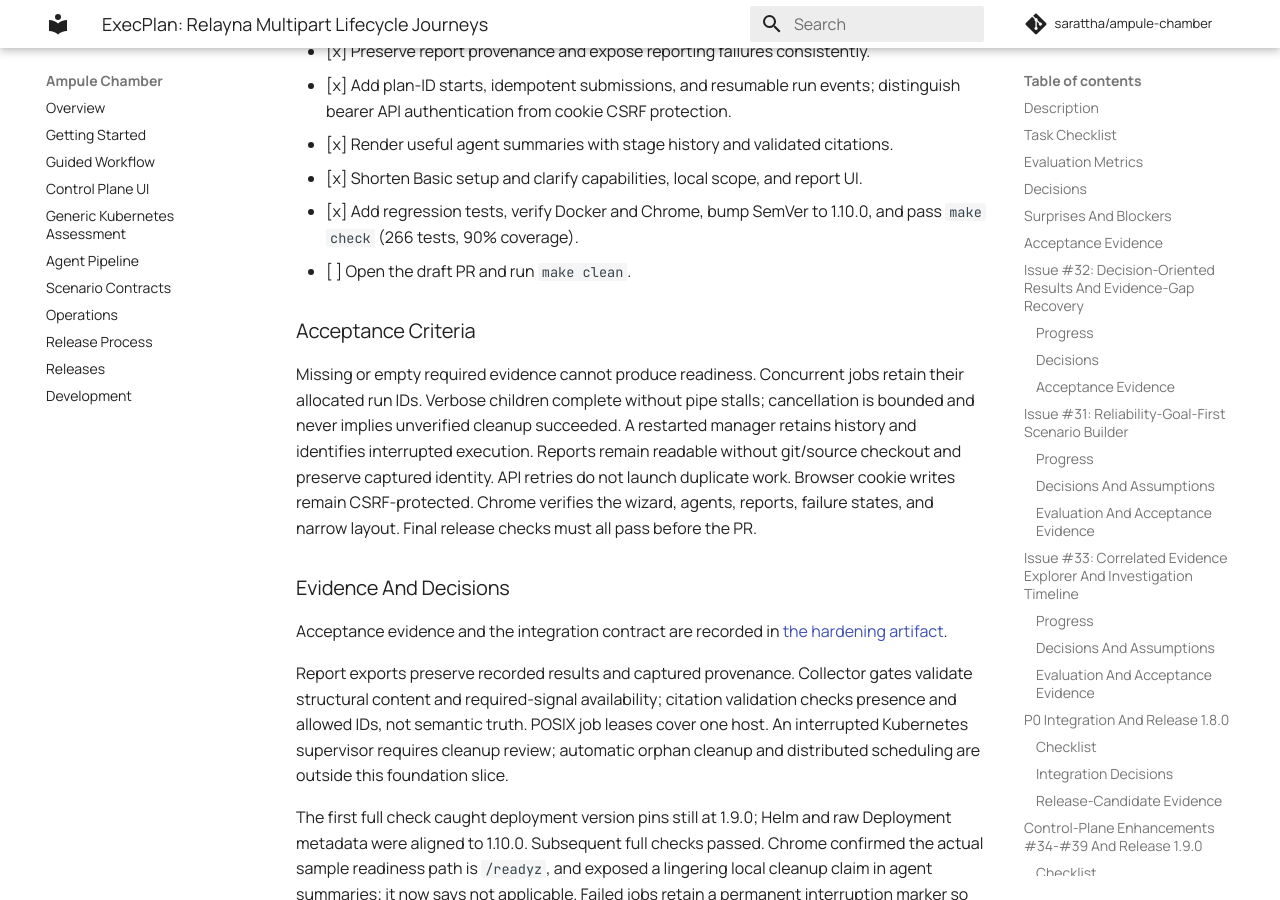
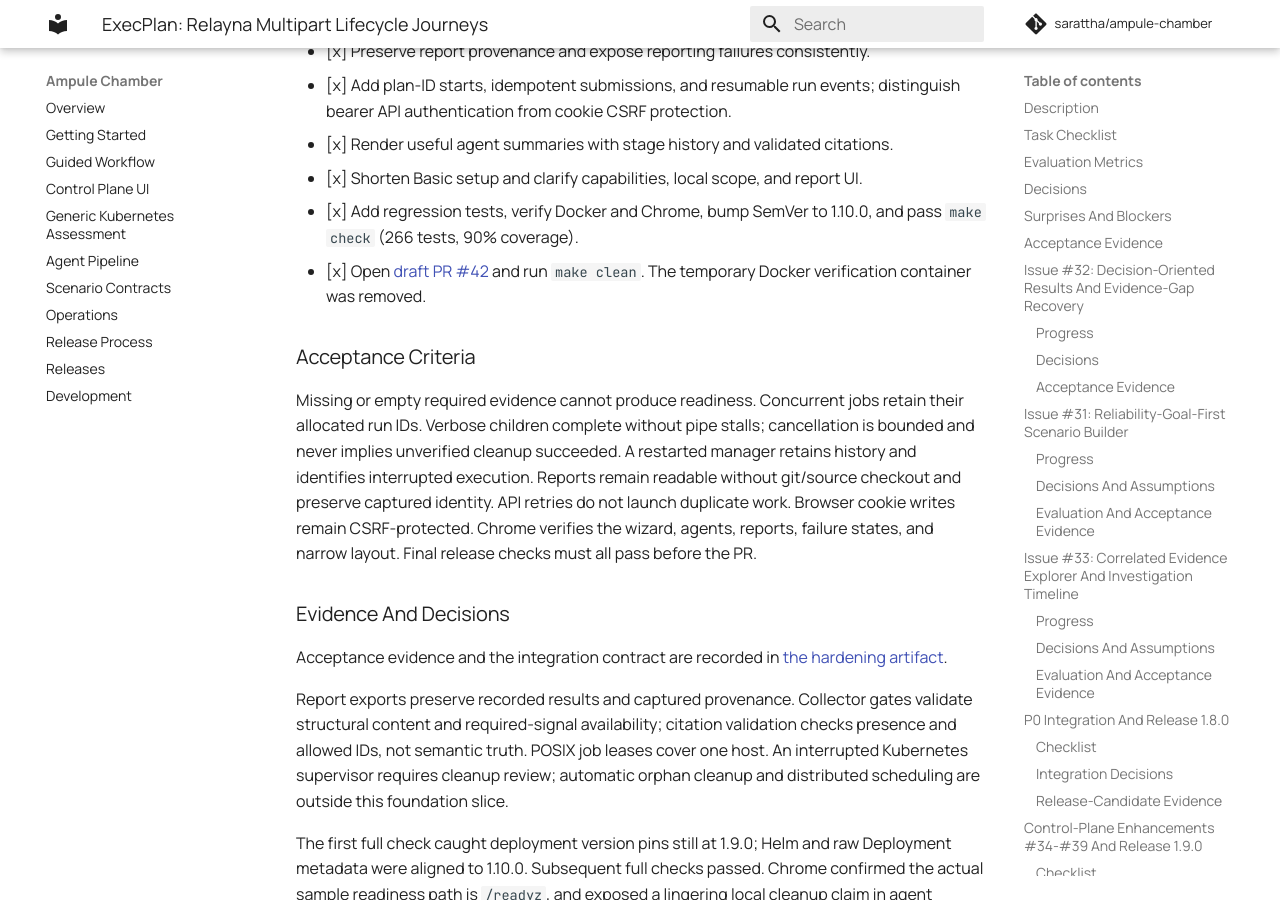
Before and after one commit to sarattha/ampule-chamber, an MkDocs documentation site: the page built from docs/internal/phases/phase-03-traffic-and-chaos/ExecPlan.md, in a window 1280 px wide and 900 px high, scrolled down 13021 px. Built offline with MkDocs 1.6.1 and Material for MkDocs 9.7.7, drawn with Linux system fonts in a browser that asks for light colours; comment, search, counter and statistics services are not loaded.

Commit message:
Record draft PR and post-PR cleanup evidence

```diff
--- a/docs/internal/phases/phase-03-traffic-and-chaos/ExecPlan.md
+++ b/docs/internal/phases/phase-03-traffic-and-chaos/ExecPlan.md
@@ -488,7 +488,7 @@ This PR implements the foundation slice; the larger assessment roadmap remains f
 - [x] Shorten Basic setup and clarify capabilities, local scope, and report UI.
 - [x] Add regression tests, verify Docker and Chrome, bump SemVer to 1.10.0,
       and pass `make check` (266 tests, 90% coverage).
-- [ ] Open the draft PR and run `make clean`.
+- [x] Open [draft PR #42](https://github.com/sarattha/ampule-chamber/pull/42) and run `make clean`. The temporary Docker verification container was removed.
 
 ### Acceptance Criteria
 
```
